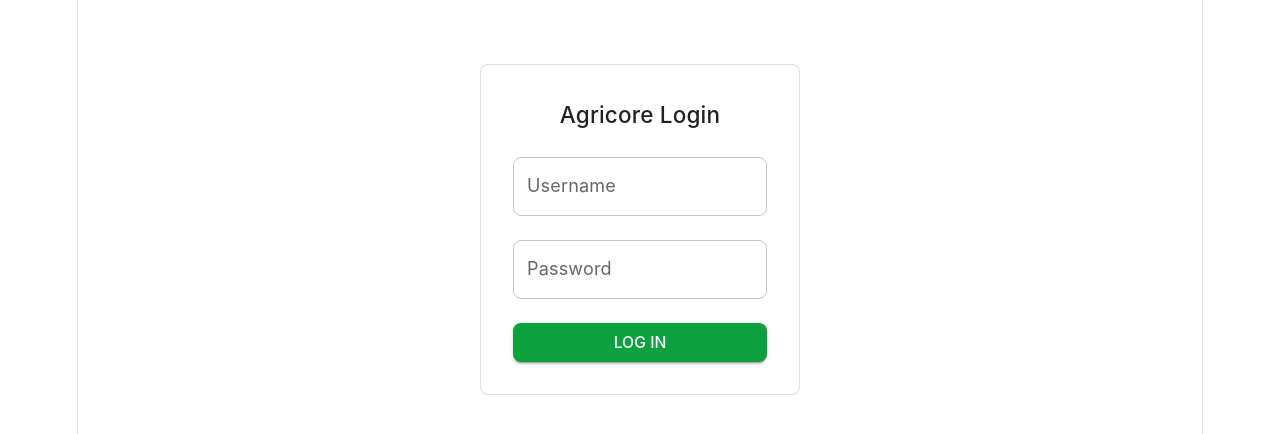
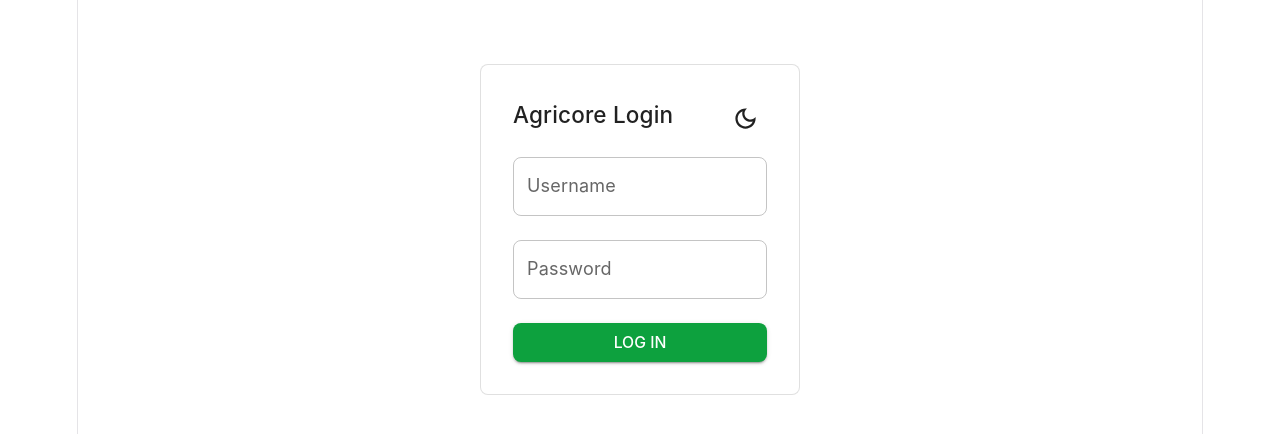
Before and after one commit to quangle2706/agricore, a React app in the folder frontend/: page /login in a window 1280 px wide. Shown: the top 434 px of the page. Built offline with nearby package versions, Linux system fonts and the light colour scheme; no server answers; the HTML template or start-up script is replaced by a standard one.

Commit message:
Add theme toggle in Login Page

```diff
--- a/frontend/src/components/auth/LoginForm.jsx
+++ b/frontend/src/components/auth/LoginForm.jsx
@@ -2,6 +2,7 @@ import { useState } from "react";
 import { Alert, Box, Button, Paper, TextField, Typography } from '@mui/material';
 import { useNavigate } from 'react-router-dom';
 import { useAuth } from "../../context/AuthContext";
+import ThemeToggle from "../utilities/ThemeToggle";
 
 function LoginForm() {
     const { login } = useAuth();
@@ -28,9 +29,12 @@ function LoginForm() {
     return (
         <Box sx={{display: 'flex', justifyContent: 'center', mt: 8}}>
             <Paper component="form" onSubmit={handleSubmit} variant="outlined" sx={{ p: 4, width: 320 }}>
-                <Typography variant="h6" gutterBottom>
-                    Agricore Login
-                </Typography>
+                <Box sx={{ display: 'flex', alignItems: 'center', justifyContent: 'space-between' }}>
+                    <Typography variant="h6" gutterBottom>
+                        Agricore Login
+                    </Typography>
+                    <ThemeToggle />
+                </Box>
                 {error && <Alert severity="error" sx={{mb: 2}}>{error}</Alert>}
                 <TextField label="Username" fullWidth margin="normal" value={username}
                     onChange={(event) => setUsername(event.target.value)}
```
